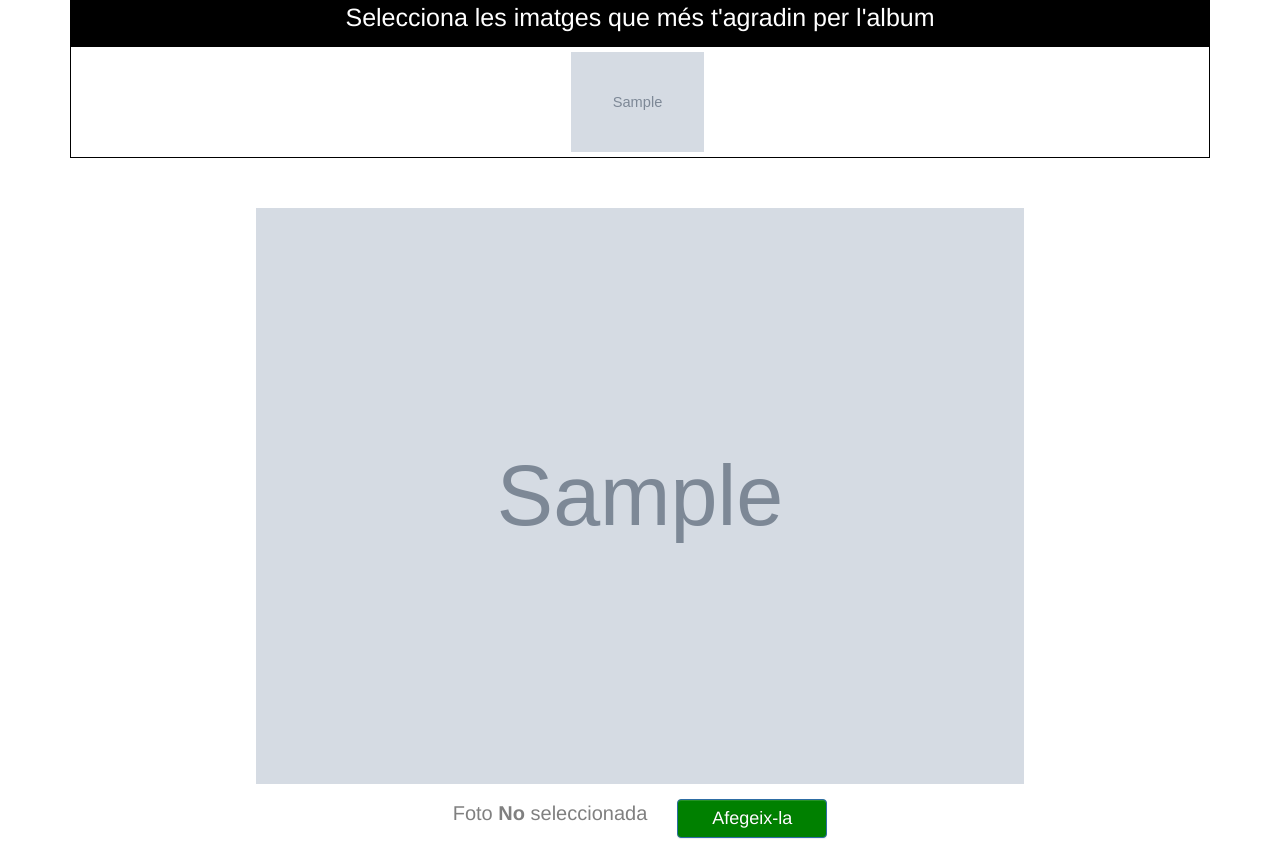
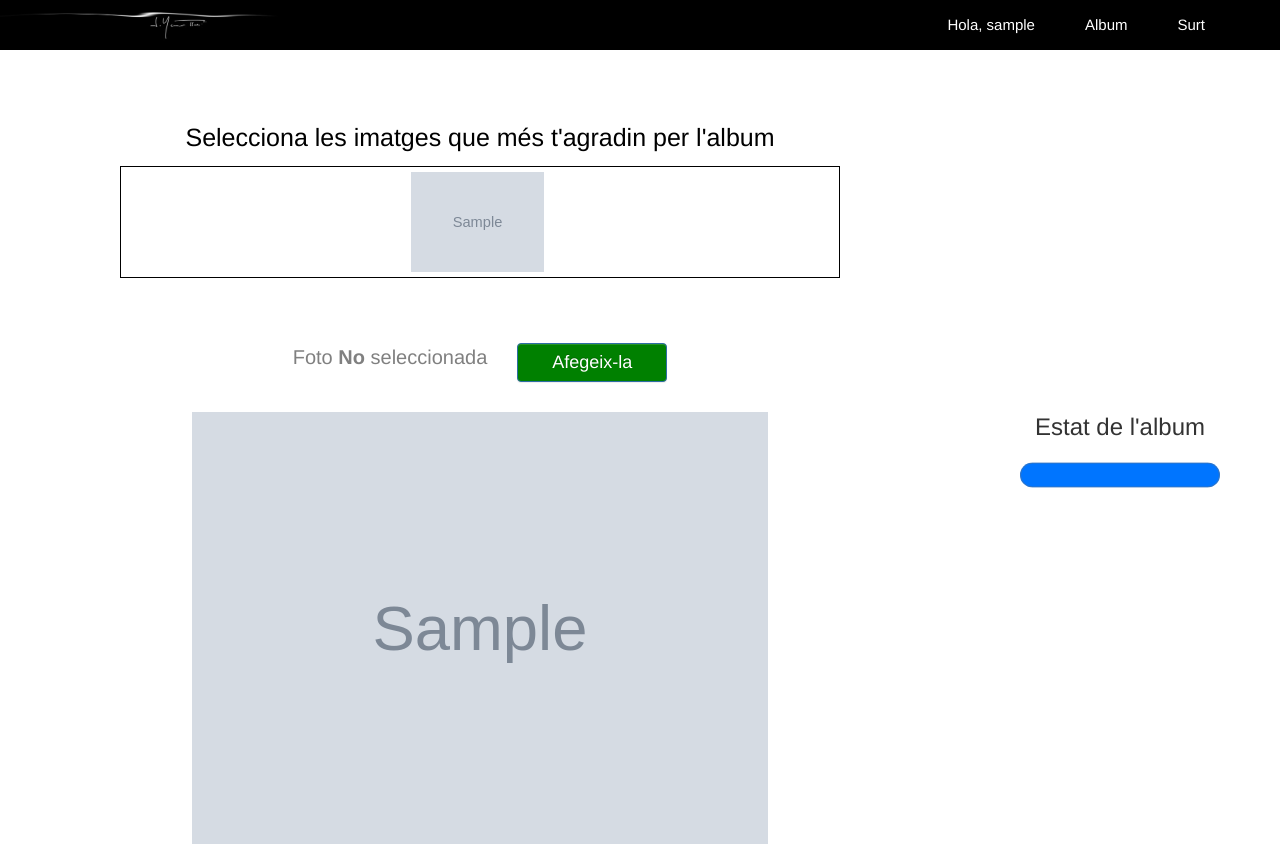
Before and after one commit to joseppalau/album-open, a Django app: template album_app/templates/album_app/photo_list.html in a window 1280 px wide. After the commit the page ends 844 px from the top, so only its background shows below. Run offline with Django 3.2, Linux system fonts and the light colour scheme; the template is opened without the code that fills it: most values are stand-ins (such as "Sample title", 1, 10 or a date in 2020); grey boxes marked "Sample" are stand-in pictures; some libraries are stand-ins or nearby versions.

Commit message:
nav done

```diff
--- a/album_app/static/styles/photo_list.css
+++ b/album_app/static/styles/photo_list.css
@@ -1,28 +1,81 @@
-.home-header
+.top-container{
+    background:black;
+    height:50px;
+    display:flex;
+}
 
-.container{
+.top-container-left{
+    display:flex;
+    flex-direction:row;
+    align-items:center;
+    width:50%;
+}
+
+.top-container-right{
+    display:flex;
+    flex-direction:row-reverse;
+    align-items:center;
+    width:50%;
+    margin-right:50px;
+}
+
+.top-container-right div{
+    display:flex;
+    align-items:center;
+    height:30px;
+    color:white;
+    margin-left:25px;
+    margin-right:25px;
+    font-size:15px;
+}
+
+.main-div{
+    display:flex;
+    flex-direction:row;
+}
+
+.col-1{
+    width:75%;
+    display:flex;
+    flex-direction:column;
+    justify-content:center;
+}
+
+.col-2{
+    display:flex;
+    flex-direction:column;
+    justify-content:center;
+    width:25%
+}
+
+.container1{
+display:flex;
+flex-direction:column;
+justify-content:center;
 margin-top:20px;
 width:100%
 }
 
-.container-header{
+.container1-header{
+    margin-top:50px;
     display: flex;
     align-items:center;
     justify-content:center;
-    background-color:black;
-    color:white;
+    background-color:white;
+    color:black;
     font-size:25px;
 }
 
-.container-img{
+.container1-img{
 display:flex;
 justify-content: center;
 flex-wrap: wrap;
 border: 1px solid black;
-width:100%;
+width:75%;
+margin: 0 auto;
 }
 
-.container-img img{
+.container1-img img{
 margin-top:5px;
 margin-bottom:5px;
 margin-right:5px;
@@ -58,3 +111,17 @@ height:100px;
 .status-bigImage a{
     margin-left:15px;
 }
+
+.container-barra{
+    display:flex;
+    flex-direction:column;
+    justify-content:center;
+    align-items:center;
+    width:75%
+    margin-top:20px;
+}
+
+.barraStyle{
+    width:200px;
+    height:50px;
+}
--- a/album_app/templates/album_app/photo_list.html
+++ b/album_app/templates/album_app/photo_list.html
@@ -5,6 +5,7 @@
     <meta charset="UTF-8">
     <title>Fotografíes</title>
     <link rel="stylesheet" href="{% static 'styles/photo_list.css' %}">
+    <link rel="stylesheet" href="https://use.fontawesome.com/releases/v5.7.0/css/all.css" integrity="sha384-lZN37f5QGtY3VHgisS14W3ExzMWZxybE1SJSEsQp9S+oqd12jhcu+A56Ebc1zFSJ" crossorigin="anonymous">
     <link rel="stylesheet" href="https://www.w3schools.com/w3css/4/w3.css">
     <link rel="stylesheet" href="https://maxcdn.bootstrapcdn.com/bootstrap/3.4.0/css/bootstrap-theme.min.css">
     <link rel="stylesheet" href="https://maxcdn.bootstrapcdn.com/bootstrap/3.4.0/css/bootstrap.min.css">
@@ -12,22 +13,37 @@
     <script src="https://maxcdn.bootstrapcdn.com/bootstrap/3.4.0/js/bootstrap.min.js"></script>
 </head>
 <body>
-<div class = 'container'>
-    <div class = container-header>
+
+<div class="top-container">
+    <div class="top-container-left">
+      <img src="{% static 'images/logo-montlleo.jpg' %}" alt="" width="300px;" height="auto" >
+    </div>
+    <div class="top-container-right">
+        <div>
+            <a style="color:white;"  href="">Surt</a>
+        </div>
+        <div>
+            <a style="color:white;"  href="">Album</a>
+        </div>
+        <div>
+            Hola, {{username}}
+        </div>
+    </div>
+</div>
+
+<div class="main-div">
+    <div class="col-1">
+        <div class = 'container1'>
+            <div class = container1-header>
                 <p>Selecciona les imatges que més t'agradin per l'album</p>
             </div>
-    <div class="container-img">
+            <div class="container1-img">
                 {% for image in images %}
                 <a href="{% url 'photo_main_big' pk=image.pk %}"><img id='{{image.id}}' src="{{ image.photo.url }}" alt=""></a>
                 {% endfor %}
             </div>
         </div>
-
         <div class="bigImage">
-    {% if image_big %}
-        <img id={{image_big.id}} src="{{image_big.photo.url}}" alt="">
-    {% endif %}
-
             <div class="status-bigImage">
                 {% if image_big.selected %}
                 <p>Foto <strong>Si</strong> seleccionada</p>
@@ -37,8 +53,22 @@
                 <a class="btn btn-primary" style="background:green; width:150px; font-size:18px" href="{% url 'add_delete_photo' pk=image_big.pk %}">Afegeix-la</a>
                 {% endif %}
             </div>
+            {% if image_big %}
+                <img id={{image_big.id}} src="{{image_big.photo.url}}" alt="">
+            {% endif %}
 
         </div>
+    </div>
+
+    <div class="col-2">
+        <div class="container-barra">
+            <h3>Estat de l'album</h3>
+            <progress value="{{num_selected}}" max="{{album.max_photo}}" class="barraStyle"></progress>
+        </div>
+    </div>
+</div>
+
+
     <script src="{% static 'javascript/photo_list.js' %}"></script>
 </body>
 </html>
```
Also changed, not shown: album_app/static/images/logo-montlleo.jpg (added), db.sqlite3. Lines whose indentation alone changed are shown as unchanged.
